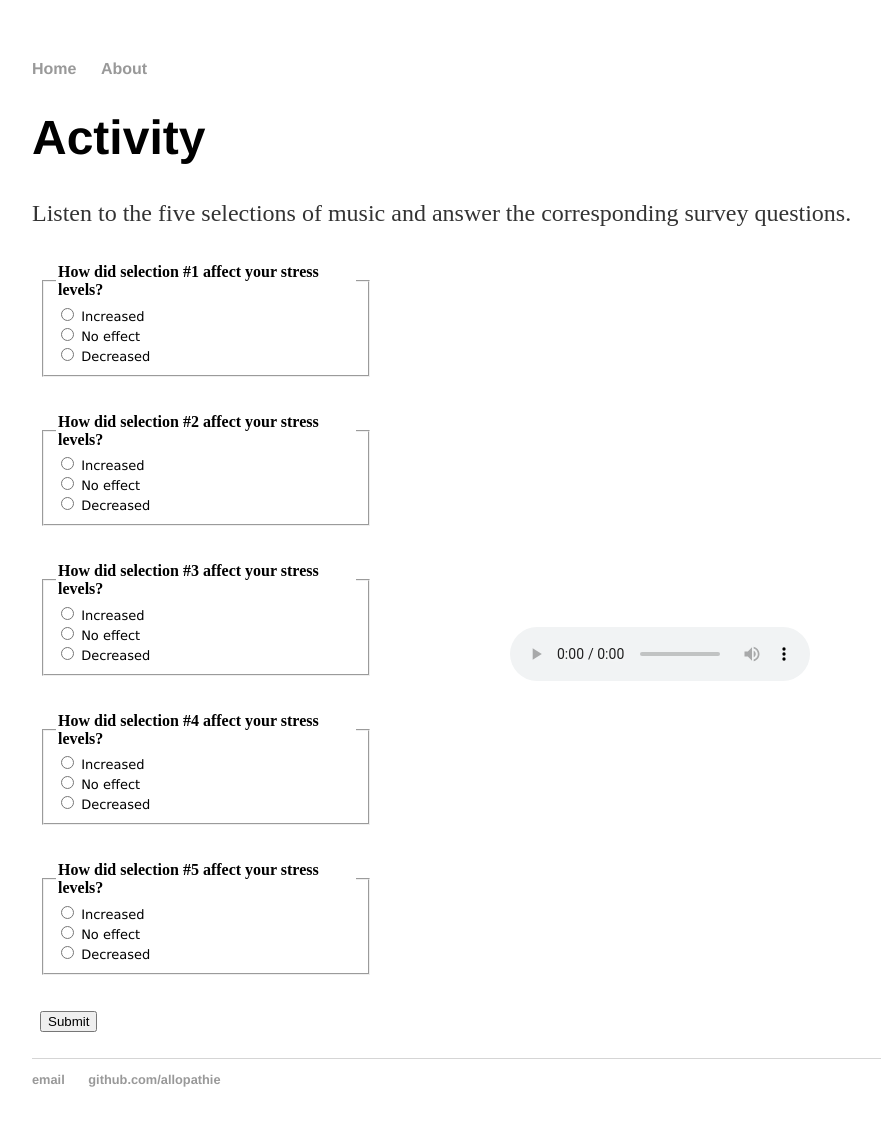
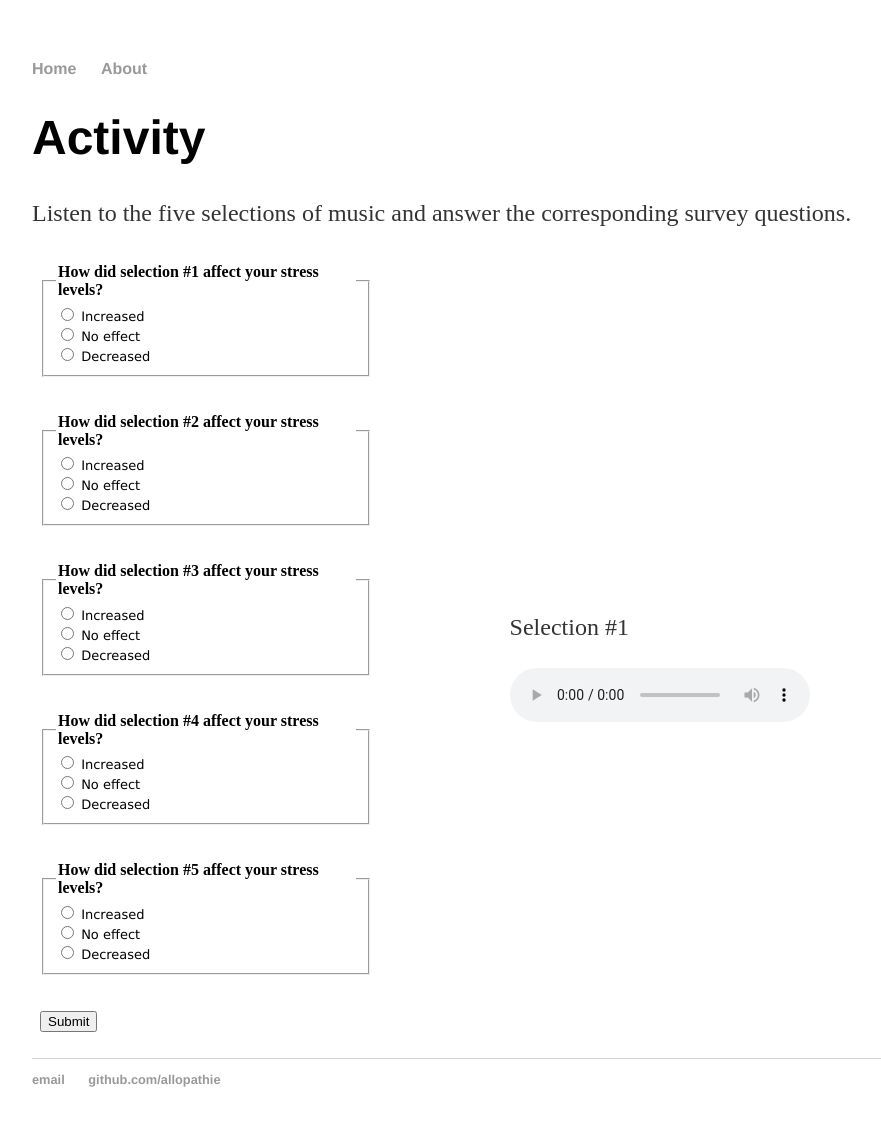
Before and after one commit to allopathie/musictherapy, a Jekyll site: the page built from activity/index.html, in a window 1280 px wide. Shown: the whole page, without its empty margins (160-1041 px from the left). Built offline with Jekyll 4.4.1, drawn with Linux system fonts in a browser that asks for light colours.

Commit message:
Update index.html

```diff
--- a/activity/index.html
+++ b/activity/index.html
@@ -7,13 +7,11 @@ table {
     border-collapse: collapse;
     width: 100%;
 }
-
 td, th {
     border: 0px solid #dddddd;
     text-align: left;
     padding: 8px;
 }
-
 tr:nth-child(even) {
     background-color: #dddddd;
 }
@@ -108,8 +106,9 @@ function finish() {
 			</form><br />
 		</td>
 		<td>
-			<audio src="/chopin.mp3" controls>
-				<p>Audio not supported.</p>
+			<p>Selection #1</p>
+			<audio controls>
+  				<source src="chopin.mp3" type="audio/mpeg">
 			</audio>
 		</td>
 	</tr>
```
